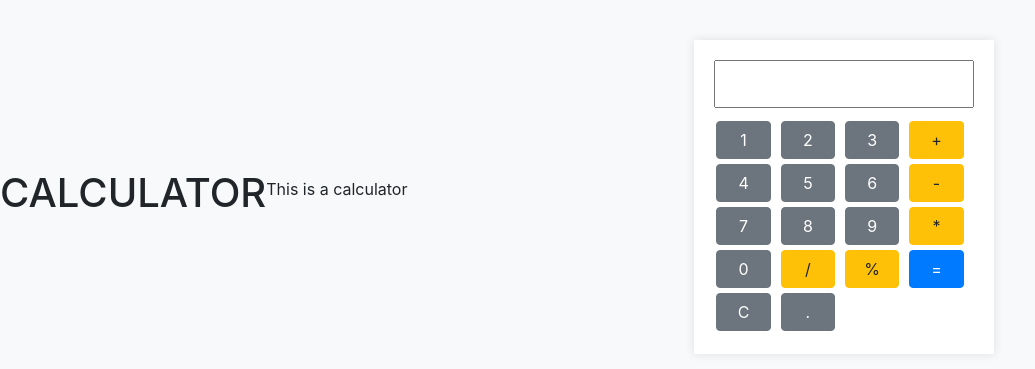
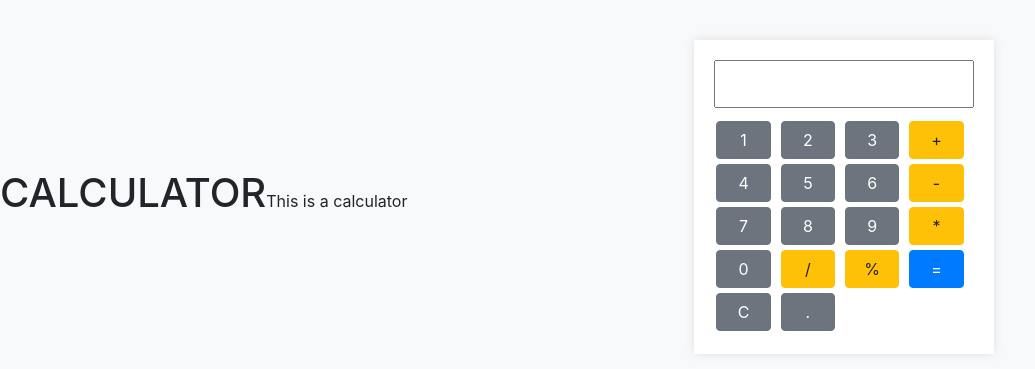
Before and after one commit to HarshiniM18/calculator, a plain HTML site: page index.html in a window 1280 px wide. Shown: the part 203-572 px from the top of the page, without its empty margins (0-1035 px from the left). Drawn offline with nearby package versions, Linux system fonts and the light colour scheme.

Commit message:
index.html

```diff
--- a/index.html
+++ b/index.html
@@ -9,7 +9,7 @@
 </head>
 <body>
 <h1 id="title">CALCULATOR</h1>
- <p id="description">This is a calculator</p>
+ <p id="description"><br>This is a calculator</p>
 <div class="calculator">
   <input type="text" id="display" readonly>
   <div>
```
